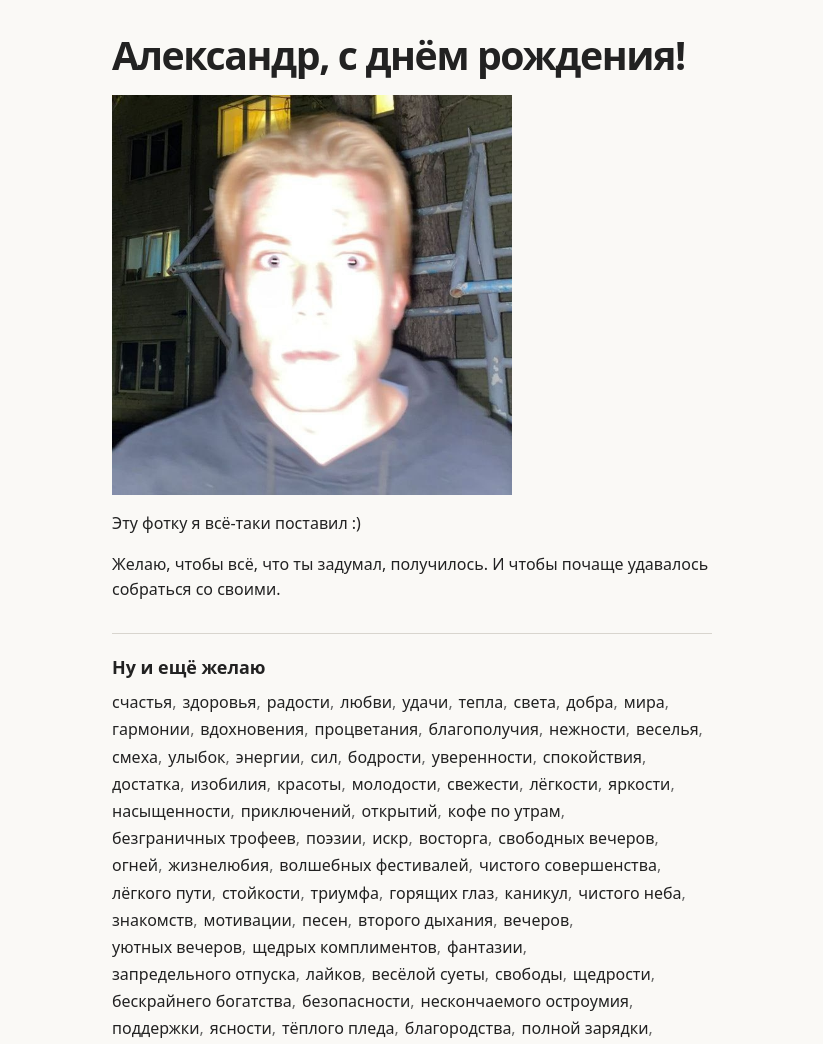
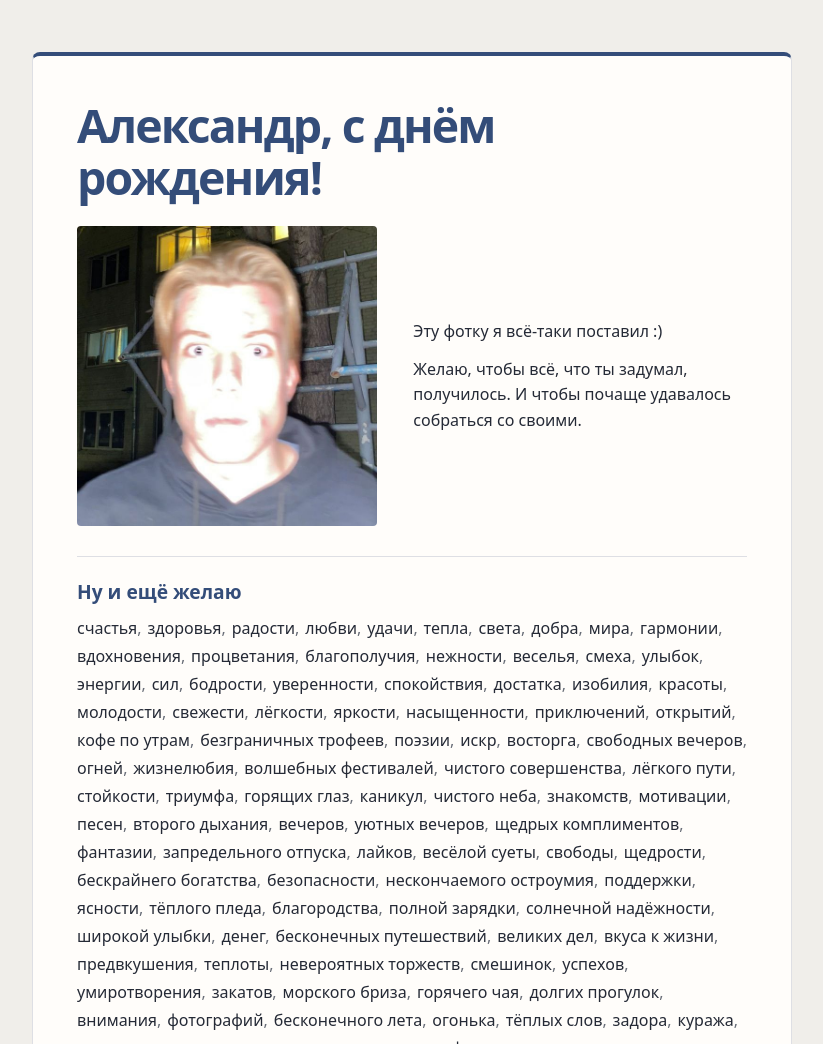
Before and after one commit to sleevaps/alexander-card, a plain HTML site: page index.html in a window 1280 px wide. Shown: the top 1044 px of the page, without its empty margins (228-1051 px from the left). Drawn offline with Linux system fonts and the light colour scheme.

Commit message:
style: add subtle birthday card styling

```diff
--- a/index.html
+++ b/index.html
@@ -7,46 +7,80 @@
 <meta property="og:title" content="Александр, с днём рождения!">
 <meta property="og:image" content="https://sleevaps.github.io/alexander-card/alexander-photo.png">
 <style>
+  :root {
+    --ink: #252a36;
+    --blue: #344d79;
+    --paper: #fffdfa;
+    --line: #dedfe4;
+  }
+  * { box-sizing: border-box; }
   body {
-    max-width: 600px;
-    margin: 0 auto;
-    padding: 32px 20px 56px;
-    color: #222;
-    background: #faf9f6;
-    font: 1rem/1.55 system-ui, sans-serif;
+    margin: 0;
+    padding: clamp(18px, 5vw, 52px) 16px;
+    color: var(--ink);
+    background: #f0eeea;
+    font: 1rem/1.6 system-ui, sans-serif;
+  }
+  .card {
+    max-width: 760px;
+    margin-inline: auto;
+    padding: clamp(19px, 4.4vw, 44px);
+    border: 1px solid var(--line);
+    border-top: 4px solid var(--blue);
+    border-radius: 8px;
+    background: var(--paper);
   }
   h1 {
-    margin: 0 0 18px;
-    font-size: clamp(1.7rem, 5.8vw, 2.45rem);
-    line-height: 1.15;
-    letter-spacing: -.035em;
+    margin: 0 0 22px;
+    color: var(--blue);
+    font-size: clamp(1.85rem, 5vw, 2.9rem);
+    line-height: 1.12;
+    letter-spacing: -.04em;
   }
-  img { display: block; width: 100%; max-width: 400px; height: auto; }
-  p { margin: 16px 0; }
-  main { margin-top: 32px; border-top: 1px solid #d8d5ce; }
-  h2 { margin: 20px 0 8px; font-size: 1.12rem; }
+  .greeting {
+    display: grid;
+    grid-template-columns: minmax(0, .9fr) minmax(0, 1fr);
+    align-items: center;
+    gap: clamp(20px, 4vw, 36px);
+  }
+  img { display: block; width: 100%; height: auto; border-radius: 4px; }
+  .note p { margin: 0; }
+  .note p + p { margin-top: .8em; }
+  main { margin-top: 30px; padding-top: 20px; border-top: 1px solid var(--line); }
+  h2 { margin: 0 0 8px; color: var(--blue); font-size: 1.2rem; }
   .stream { display: flex; flex-wrap: wrap; gap: .15em .37em; }
   .it { max-width: 100%; overflow-wrap: anywhere; }
-  .cm { color: #666; }
+  .cm { color: #686d77; }
   button {
     margin-top: 18px;
-    padding: 7px 12px;
-    border: 1px solid #aaa;
-    border-radius: 4px;
-    background: #fff;
-    color: inherit;
+    min-height: 44px;
+    padding: 7px 13px;
+    border: 1px solid #bcc7dc;
+    border-radius: 5px;
+    background: #edf1f7;
+    color: var(--blue);
     font: inherit;
     cursor: pointer;
   }
-  button:hover { background: #eee; }
+  button:hover { background: #dfe7f3; }
+  :focus-visible { outline: 2px solid var(--blue); outline-offset: 3px; }
+  @media (max-width: 550px) {
+    .greeting { grid-template-columns: minmax(0, 1fr); }
+    .greeting img { max-width: 360px; }
+  }
 </style>
 </head>
 <body>
+<div class="card">
 <header>
   <h1>Александр, с днём рождения!</h1>
-  <img src="alexander-photo.png" width="640" height="640" alt="Александр во дворе, фото со вспышкой">
-  <p>Эту фотку я всё-таки поставил :)</p>
-  <p>Желаю, чтобы всё, что ты задумал, получилось. И чтобы почаще удавалось собраться со своими.</p>
+  <div class="greeting">
+    <img src="alexander-photo.png" width="640" height="640" alt="Александр во дворе, фото со вспышкой">
+    <div class="note">
+      <p>Эту фотку я всё-таки поставил :)</p>
+      <p>Желаю, чтобы всё, что ты задумал, получилось. И чтобы почаще удавалось собраться со своими.</p>
+    </div>
+  </div>
 </header>
 <main>
   <h2>Ну и ещё желаю</h2>
@@ -57,6 +91,7 @@
   <button id="more" type="button" hidden>Ещё пожеланий</button>
   <div id="sentinel"></div>
 </main>
+</div>
 <script>
 
 class DCLogic { constructor(){ this.props = {}; } setState(s){ Object.assign(this.state, s); paint(); } }
```
